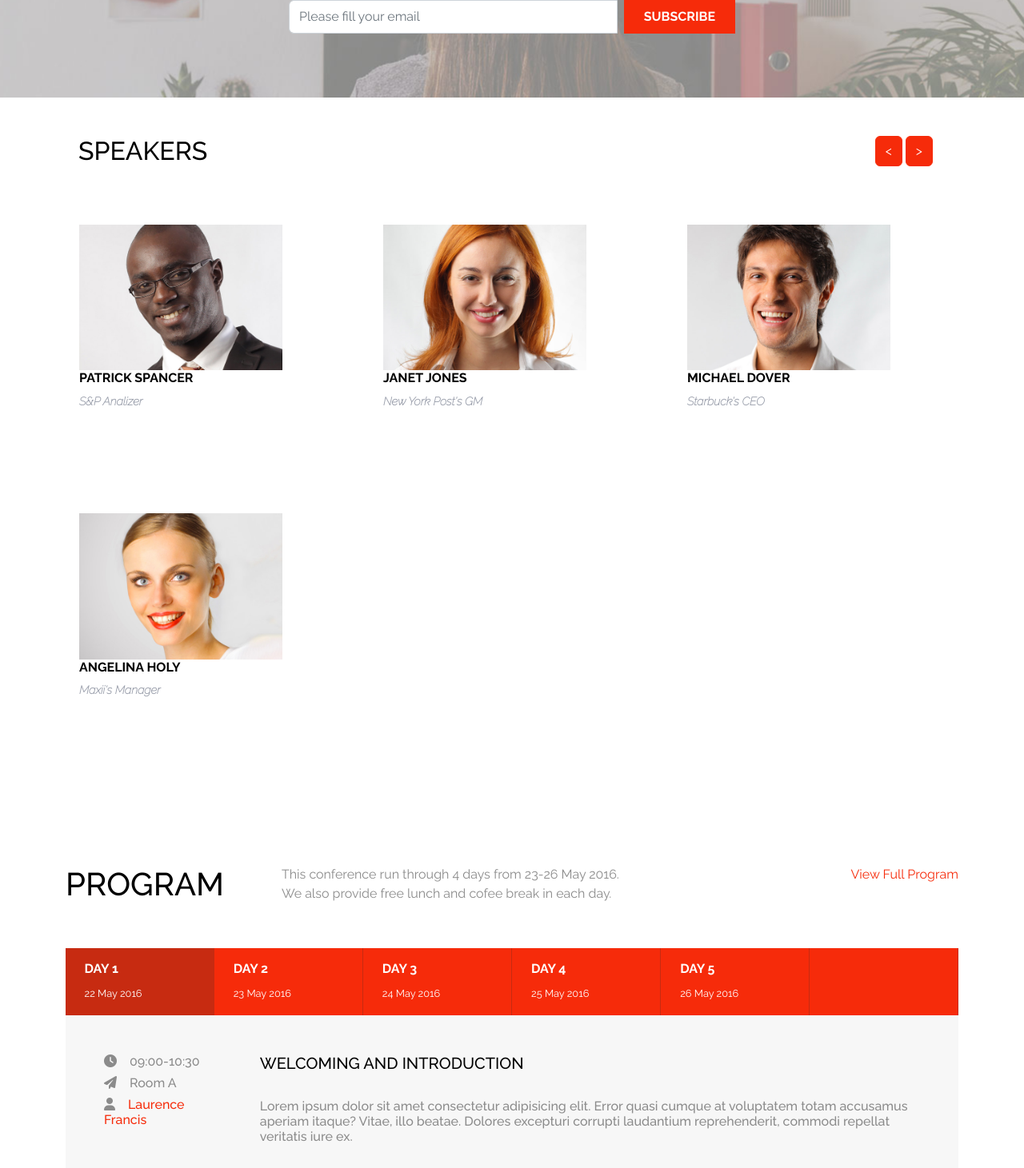
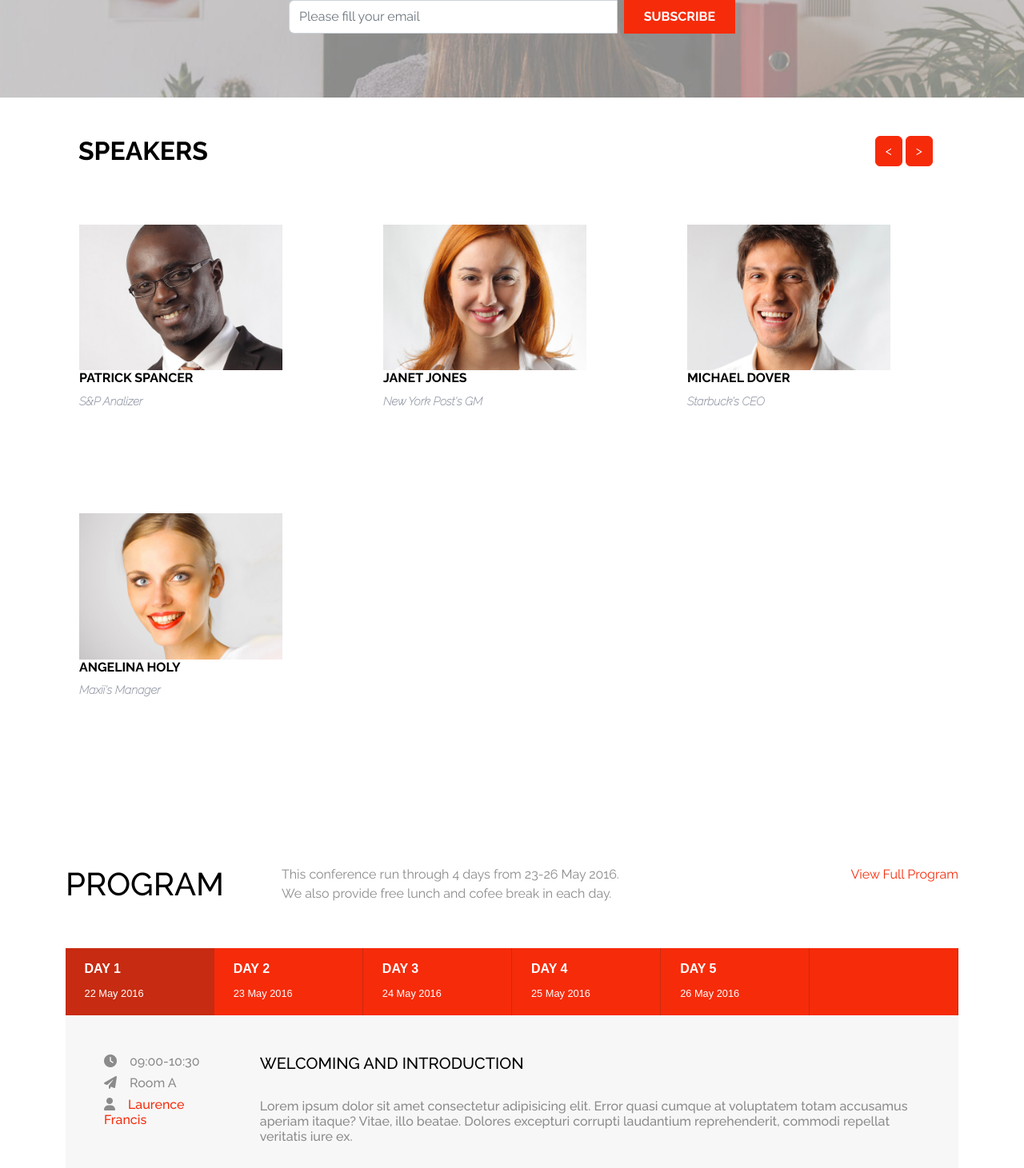
Before and after one commit to biagio-94/proj-html-vuejs, a Vue app: page / in a window 1280 px wide. Shown: the part 1316-2777 px from the top of the page at 80% size. Built offline with nearby package versions, Linux system fonts and the light colour scheme.

Commit message:
some font bugfix

```diff
--- a/src/components/ProgramSection.vue
+++ b/src/components/ProgramSection.vue
@@ -11,7 +11,7 @@
         </div>
         <span class="orange-color">View Full Program</span>
       </div>
-      <div class="row">
+      <div class="row normalfont">
         <div
           v-for="(day, i) in daysProgram"
           :key="day + i"
@@ -134,6 +134,9 @@ export default {
 </script>
 
 <style lang="scss" scoped>
+.normalfont{
+  font-family: Arial, Helvetica, sans-serif!important;
+}
 .orange-color{
     color:#f62b0a!important
 }
--- a/src/components/SpeakerCarousel.vue
+++ b/src/components/SpeakerCarousel.vue
@@ -1,7 +1,7 @@
 <template>
   <div class="container py-5">
     <div class="d-flex justify-content-between px-3">
-      <h2>SPEAKERS</h2>
+      <h2 class="fw-bold">SPEAKERS</h2>
       <div>
         <button class="btn btn-primary text-white me-1" @click="counterBack()">
           &#60;
@@ -142,6 +142,7 @@ export default {
 };
 </script>
 <style lang="scss" scoped>
+
 img {
   width: 100%;
 }
```
